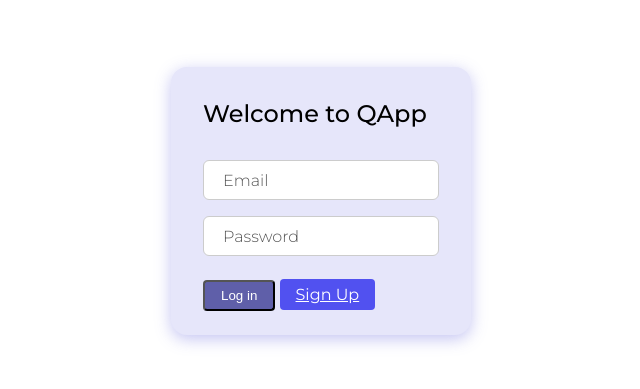
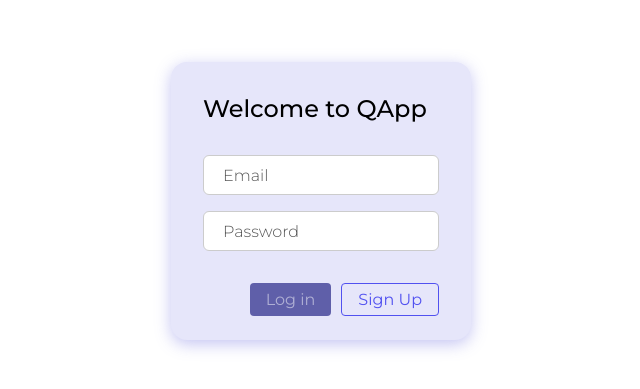
Before and after one commit to KkonepHuk/queue-project, a plain HTML site: page frontend/index.html in a window 1280 px wide. Shown: the part 199-588 px from the top of the page, without its empty margins (319-959 px from the left). Drawn offline with Linux system fonts and the light colour scheme.

Commit message:
Update style.css (fixed the buttons)

```diff
--- a/frontend/style.css
+++ b/frontend/style.css
@@ -83,6 +83,10 @@
     padding: 6px 16px;
     border-radius: 4px;
     margin-top: 8px;
+    border: none;
+    font: inherit;
+    appearance: none;
+    -webkit-appearance: none;
 }
 .button.disable {
     pointer-events: none;
@@ -98,3 +102,31 @@
 .input-error.view{
     display: block;
 }
+
+.form-actions {
+    display: flex;
+    gap: 10px;
+    justify-content: flex-end;
+    margin-top: 8px;
+}
+.button.primary {
+    background-color: var(--focus_color);
+    color: #fff;
+}
+.button.secondary {
+    text-decoration: none;
+    background-color: transparent;
+    border: 1px solid var(--focus_color);
+    color: var(--focus_color);
+}
+.button.secondary:hover {
+    text-decoration: none;
+    background-color: var(--focus_color);
+    color: #fff;
+}
+.button.disable {
+    pointer-events: none;
+    background-color: rgb(95, 95, 169);
+    border-color: rgb(95, 95, 169);
+    color: rgba(255, 255, 255, 0.5);
+}
```
